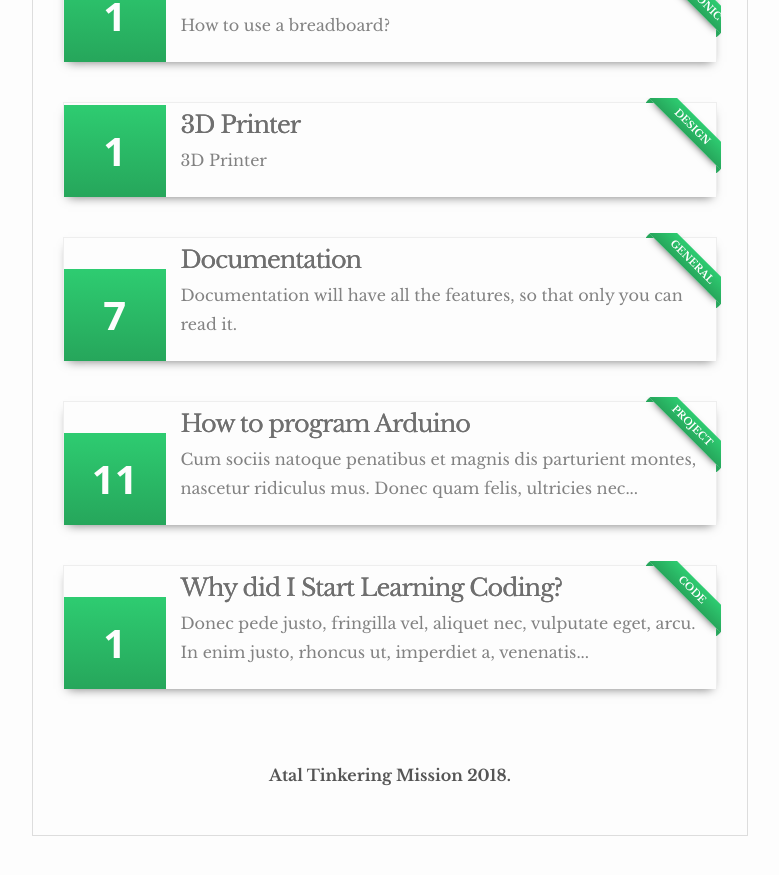
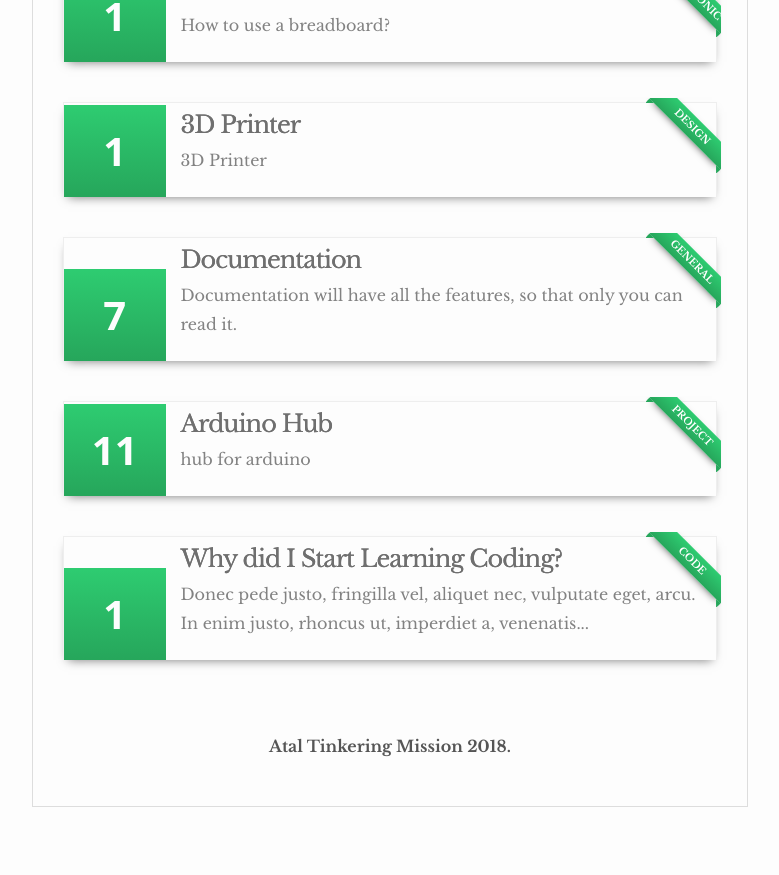
Before and after one commit to yugn27/atel, a Jekyll site: the page built from index.html, in a window 1280 px wide and 900 px high, scrolled down 1955 px. Shown: the top 875 px of the window, without its empty margins (250-1029 px from the left). Built offline with Jekyll 4.4.1, drawn with Linux system fonts in a browser that asks for light colours.

Commit message:
Update 2016-09-16-coding-1.markdown

```diff
--- a/_posts/2016-09-16-coding-1.markdown
+++ b/_posts/2016-09-16-coding-1.markdown
@@ -1,7 +1,7 @@
 ---
 layout: post
-title:  "How to program Arduino"
-description: Cum sociis natoque penatibus et magnis dis parturient montes, nascetur ridiculus mus. Donec quam felis, ultricies nec, pellentesque eu, pretium quis, sem. Nulla consequat massa quis enim.
+title:  "Arduino Hub"
+description: hub for arduino
 date:   2016-09-11 10:50:00 +0530
 categories: project
 ---
```
